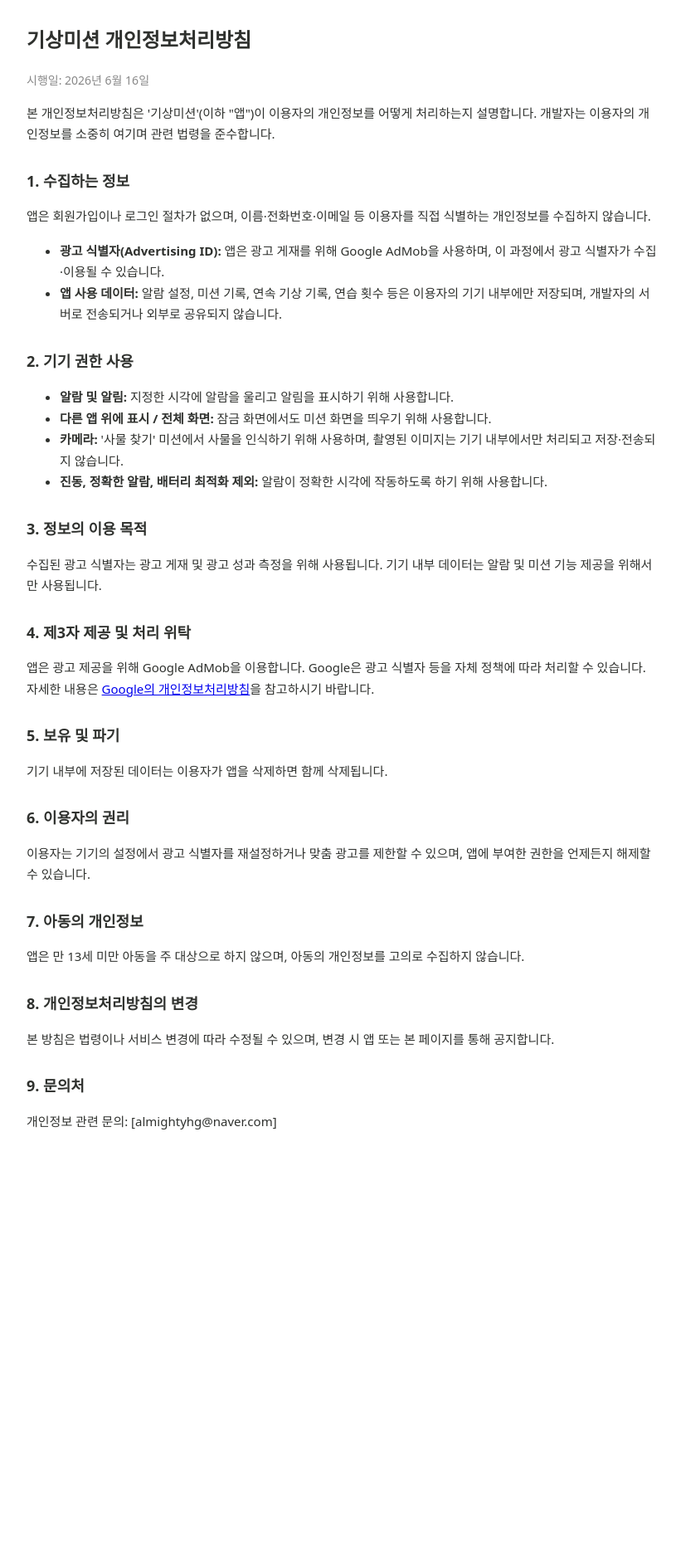
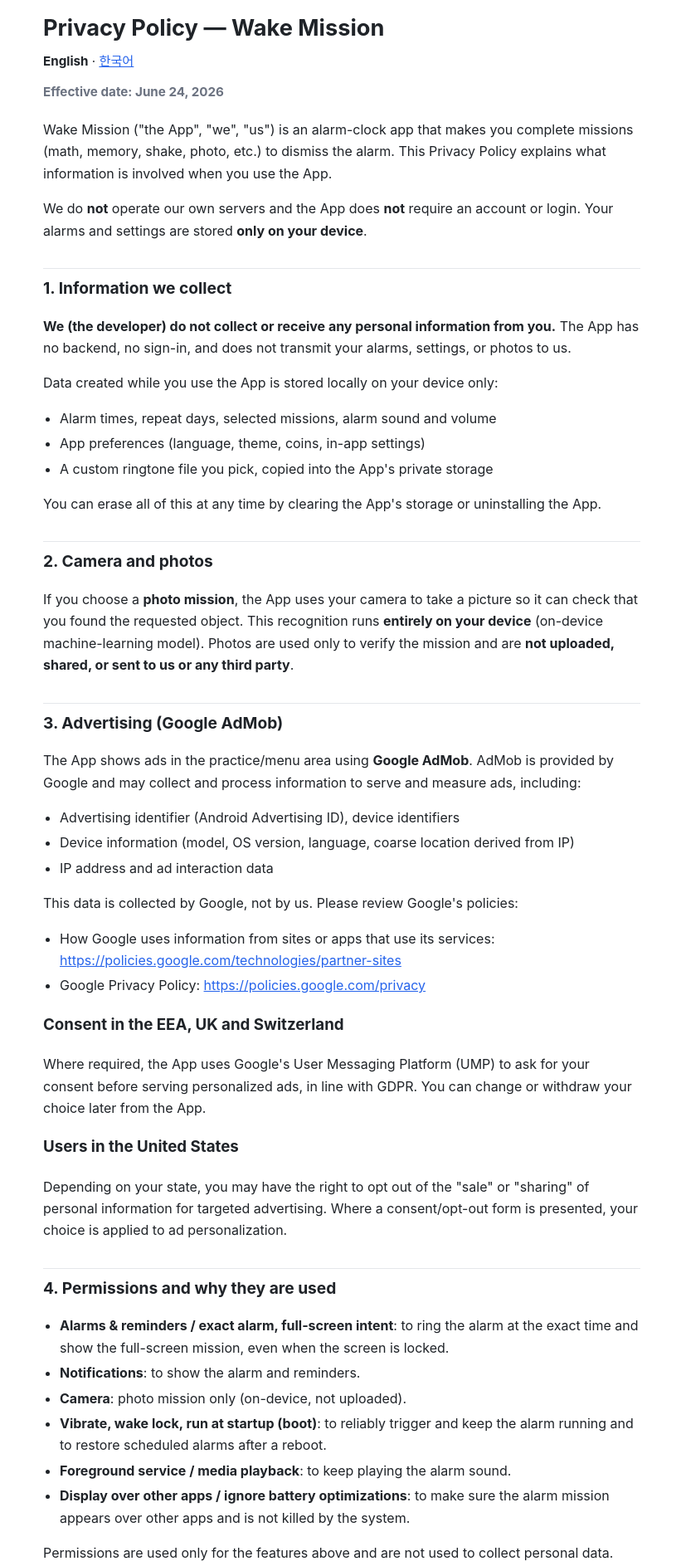
Before and after one commit to almightyhg-cp/wakeup, a plain HTML site: page index.html in a window 1280 px wide. Shown: the part 20-1907 px from the top of the page at 83% size, without its empty margins (228-1049 px from the left). Before the commit the page ends 1431 px from the top, so only its background shows below. Drawn offline with Linux system fonts and the light colour scheme.

Commit message:
Add files via upload

```diff
--- a/index.html
+++ b/index.html
@@ -1,54 +1,137 @@
 <!DOCTYPE html>
-<html lang="ko">
+<html lang="en">
 <head>
-<meta charset="UTF-8">
-<meta name="viewport" content="width=device-width, initial-scale=1.0">
-<title>기상미션 개인정보처리방침</title>
+<meta charset="utf-8" />
+<meta name="viewport" content="width=device-width, initial-scale=1" />
+<title>Privacy Policy — Wake Mission</title>
+<meta name="description" content="Privacy Policy for the Wake Mission alarm app." />
 <style>
-body{font-family:system-ui,'Apple SD Gothic Neo',sans-serif;max-width:760px;margin:0 auto;padding:32px 20px;line-height:1.7;color:#2f312e;}
-h1{font-size:24px;} h2{font-size:18px;margin-top:28px;} p,li{font-size:15px;}
-.date{color:#888;font-size:14px;}
+  :root { color-scheme: light dark; }
+  * { box-sizing: border-box; }
+  body {
+    margin: 0;
+    font-family: -apple-system, BlinkMacSystemFont, "Segoe UI", Roboto, Helvetica, Arial, sans-serif;
+    line-height: 1.65;
+    color: #1f2328;
+    background: #ffffff;
+  }
+  .wrap { max-width: 760px; margin: 0 auto; padding: 32px 20px 64px; }
+  h1 { font-size: 1.7rem; margin: 0 0 4px; }
+  h2 { font-size: 1.2rem; margin: 32px 0 8px; padding-top: 8px; border-top: 1px solid #e5e7eb; }
+  .eff { color: #6b7280; font-size: .95rem; margin: 0 0 20px; }
+  .lang { font-size: .95rem; margin: 0 0 12px; }
+  ul { padding-left: 20px; }
+  li { margin: 4px 0; }
+  a { color: #2563eb; word-break: break-word; }
+  code, .mono { font-family: ui-monospace, SFMono-Regular, Menlo, monospace; }
+  footer { margin-top: 40px; color: #6b7280; font-size: .9rem; }
+  @media (prefers-color-scheme: dark) {
+    body { background: #0d1117; color: #e6edf3; }
+    h2 { border-top-color: #30363d; }
+    .eff, footer { color: #9198a1; }
+    a { color: #4493f8; }
+  }
 </style>
 </head>
 <body>
-<h1>기상미션 개인정보처리방침</h1>
-<p class="date">시행일: 2026년 6월 16일</p>
-<p>본 개인정보처리방침은 '기상미션'(이하 "앱")이 이용자의 개인정보를 어떻게 처리하는지 설명합니다. 개발자는 이용자의 개인정보를 소중히 여기며 관련 법령을 준수합니다.</p>
+<div class="wrap">
+  <h1>Privacy Policy — Wake Mission</h1>
+  <p class="lang"><strong>English</strong> · <a href="ko.html">한국어</a></p>
+  <p class="eff"><strong>Effective date: June 24, 2026</strong></p>
 
-<h2>1. 수집하는 정보</h2>
-<p>앱은 회원가입이나 로그인 절차가 없으며, 이름·전화번호·이메일 등 이용자를 직접 식별하는 개인정보를 수집하지 않습니다.</p>
-<ul>
-<li><b>광고 식별자(Advertising ID):</b> 앱은 광고 게재를 위해 Google AdMob을 사용하며, 이 과정에서 광고 식별자가 수집·이용될 수 있습니다.</li>
-<li><b>앱 사용 데이터:</b> 알람 설정, 미션 기록, 연속 기상 기록, 연습 횟수 등은 이용자의 기기 내부에만 저장되며, 개발자의 서버로 전송되거나 외부로 공유되지 않습니다.</li>
-</ul>
+  <p>Wake Mission ("the App", "we", "us") is an alarm-clock app that makes you complete
+  missions (math, memory, shake, photo, etc.) to dismiss the alarm. This Privacy
+  Policy explains what information is involved when you use the App.</p>
 
-<h2>2. 기기 권한 사용</h2>
-<ul>
-<li><b>알람 및 알림:</b> 지정한 시각에 알람을 울리고 알림을 표시하기 위해 사용합니다.</li>
-<li><b>다른 앱 위에 표시 / 전체 화면:</b> 잠금 화면에서도 미션 화면을 띄우기 위해 사용합니다.</li>
-<li><b>카메라:</b> '사물 찾기' 미션에서 사물을 인식하기 위해 사용하며, 촬영된 이미지는 기기 내부에서만 처리되고 저장·전송되지 않습니다.</li>
-<li><b>진동, 정확한 알람, 배터리 최적화 제외:</b> 알람이 정확한 시각에 작동하도록 하기 위해 사용합니다.</li>
-</ul>
+  <p>We do <strong>not</strong> operate our own servers and the App does <strong>not</strong>
+  require an account or login. Your alarms and settings are stored
+  <strong>only on your device</strong>.</p>
 
-<h2>3. 정보의 이용 목적</h2>
-<p>수집된 광고 식별자는 광고 게재 및 광고 성과 측정을 위해 사용됩니다. 기기 내부 데이터는 알람 및 미션 기능 제공을 위해서만 사용됩니다.</p>
+  <h2>1. Information we collect</h2>
+  <p><strong>We (the developer) do not collect or receive any personal information from you.</strong>
+  The App has no backend, no sign-in, and does not transmit your alarms, settings,
+  or photos to us.</p>
+  <p>Data created while you use the App is stored locally on your device only:</p>
+  <ul>
+    <li>Alarm times, repeat days, selected missions, alarm sound and volume</li>
+    <li>App preferences (language, theme, coins, in-app settings)</li>
+    <li>A custom ringtone file you pick, copied into the App's private storage</li>
+  </ul>
+  <p>You can erase all of this at any time by clearing the App's storage or uninstalling the App.</p>
 
-<h2>4. 제3자 제공 및 처리 위탁</h2>
-<p>앱은 광고 제공을 위해 Google AdMob을 이용합니다. Google은 광고 식별자 등을 자체 정책에 따라 처리할 수 있습니다. 자세한 내용은 <a href="https://policies.google.com/privacy">Google의 개인정보처리방침</a>을 참고하시기 바랍니다.</p>
+  <h2>2. Camera and photos</h2>
+  <p>If you choose a <strong>photo mission</strong>, the App uses your camera to take a picture so it
+  can check that you found the requested object. This recognition runs <strong>entirely on
+  your device</strong> (on-device machine-learning model). Photos are used only to verify
+  the mission and are <strong>not uploaded, shared, or sent to us or any third party</strong>.</p>
 
-<h2>5. 보유 및 파기</h2>
-<p>기기 내부에 저장된 데이터는 이용자가 앱을 삭제하면 함께 삭제됩니다.</p>
+  <h2>3. Advertising (Google AdMob)</h2>
+  <p>The App shows ads in the practice/menu area using <strong>Google AdMob</strong>. AdMob is
+  provided by Google and may collect and process information to serve and measure ads, including:</p>
+  <ul>
+    <li>Advertising identifier (Android Advertising ID), device identifiers</li>
+    <li>Device information (model, OS version, language, coarse location derived from IP)</li>
+    <li>IP address and ad interaction data</li>
+  </ul>
+  <p>This data is collected by Google, not by us. Please review Google's policies:</p>
+  <ul>
+    <li>How Google uses information from sites or apps that use its services:
+      <a href="https://policies.google.com/technologies/partner-sites">https://policies.google.com/technologies/partner-sites</a></li>
+    <li>Google Privacy Policy:
+      <a href="https://policies.google.com/privacy">https://policies.google.com/privacy</a></li>
+  </ul>
 
-<h2>6. 이용자의 권리</h2>
-<p>이용자는 기기의 설정에서 광고 식별자를 재설정하거나 맞춤 광고를 제한할 수 있으며, 앱에 부여한 권한을 언제든지 해제할 수 있습니다.</p>
+  <h3>Consent in the EEA, UK and Switzerland</h3>
+  <p>Where required, the App uses Google's User Messaging Platform (UMP) to ask for your
+  consent before serving personalized ads, in line with GDPR. You can change or
+  withdraw your choice later from the App.</p>
 
-<h2>7. 아동의 개인정보</h2>
-<p>앱은 만 13세 미만 아동을 주 대상으로 하지 않으며, 아동의 개인정보를 고의로 수집하지 않습니다.</p>
+  <h3>Users in the United States</h3>
+  <p>Depending on your state, you may have the right to opt out of the "sale" or
+  "sharing" of personal information for targeted advertising. Where a consent/opt-out
+  form is presented, your choice is applied to ad personalization.</p>
 
-<h2>8. 개인정보처리방침의 변경</h2>
-<p>본 방침은 법령이나 서비스 변경에 따라 수정될 수 있으며, 변경 시 앱 또는 본 페이지를 통해 공지합니다.</p>
+  <h2>4. Permissions and why they are used</h2>
+  <ul>
+    <li><strong>Alarms &amp; reminders / exact alarm, full-screen intent</strong>: to ring the alarm at the
+      exact time and show the full-screen mission, even when the screen is locked.</li>
+    <li><strong>Notifications</strong>: to show the alarm and reminders.</li>
+    <li><strong>Camera</strong>: photo mission only (on-device, not uploaded).</li>
+    <li><strong>Vibrate, wake lock, run at startup (boot)</strong>: to reliably trigger and keep the
+      alarm running and to restore scheduled alarms after a reboot.</li>
+    <li><strong>Foreground service / media playback</strong>: to keep playing the alarm sound.</li>
+    <li><strong>Display over other apps / ignore battery optimizations</strong>: to make sure the alarm
+      mission appears over other apps and is not killed by the system.</li>
+  </ul>
+  <p>Permissions are used only for the features above and are not used to collect personal data.</p>
 
-<h2>9. 문의처</h2>
-<p>개인정보 관련 문의: [almightyhg@naver.com]</p>
+  <h2>5. Children</h2>
+  <p>The App is <strong>not directed to children under 13</strong> (or the equivalent minimum age in
+  your country). We do not knowingly collect personal information from children.</p>
+
+  <h2>6. Data retention and security</h2>
+  <p>Because we have no servers, we do not store your data. All app data lives on your
+  device and is removed when you clear the App's data or uninstall it. Information
+  processed by Google for ads is handled under Google's policies.</p>
+
+  <h2>7. Your rights</h2>
+  <p>Depending on your region (e.g., GDPR in the EEA/UK, CCPA/CPRA in the US), you may
+  have rights to access, delete, or restrict processing of personal data, and to
+  opt out of personalized ads. Because the developer holds no personal data, such
+  requests primarily concern Google's ad data — see Google's policies above. You may
+  also contact us using the details below.</p>
+
+  <h2>8. Changes to this policy</h2>
+  <p>We may update this Privacy Policy. Material changes will be reflected by updating
+  the "Effective date" above and, where appropriate, within the App or store listing.</p>
+
+  <h2>9. Contact</h2>
+  <p>If you have any questions about this Privacy Policy, contact:</p>
+  <ul>
+    <li>Email: <a href="mailto:almightyhg@naver.com">almightyhg@naver.com</a></li>
+  </ul>
+
+  <footer>This document is available in English. A Korean version may be provided for users in Korea.</footer>
+</div>
 </body>
 </html>
```
Also changed, not shown: ko.html (added, +130 -0 lines).
